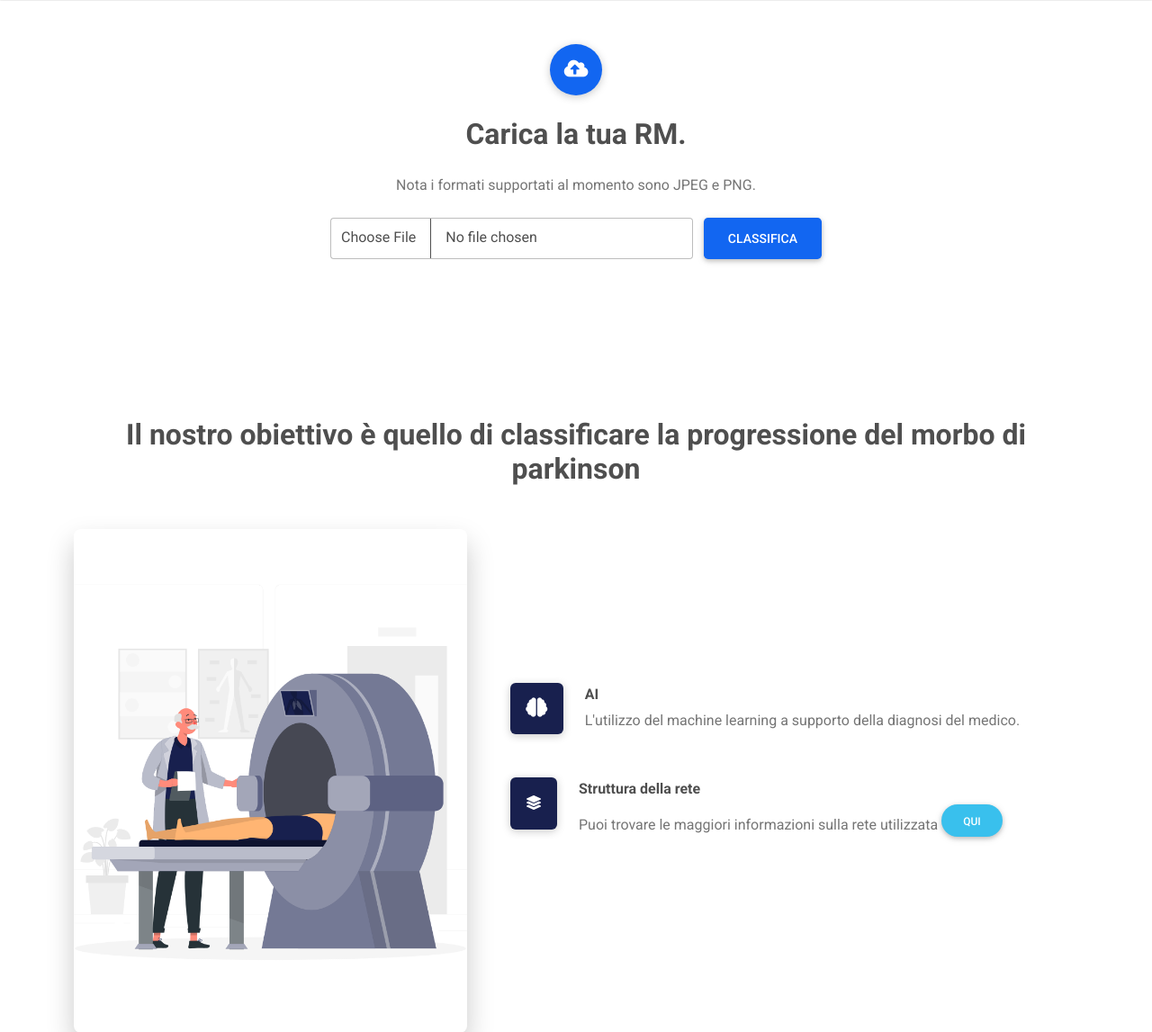
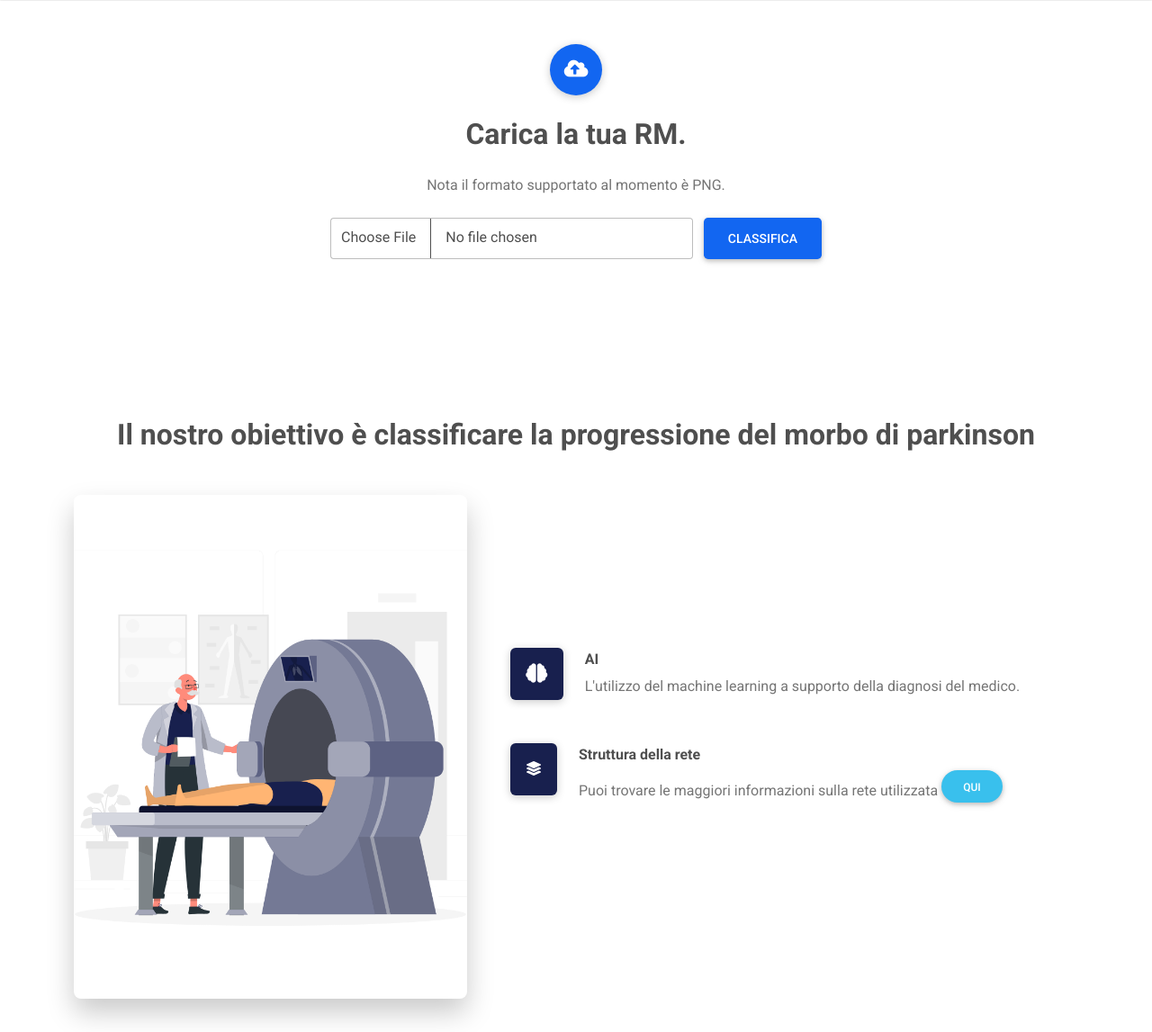
Before and after one commit to Elpiu/flask-app-cnn-parkinson, a Flask app: page / in a window 1280 px wide. Shown: the part 59-1206 px from the top of the page at 90% size. Run offline with Flask 2, Linux system fonts and the light colour scheme.

Commit message:
last commit

```diff
--- a/app.py
+++ b/app.py
@@ -39,7 +39,7 @@ def classify(model, image_path):
         preprocessed_imgage, (1, IMAGE_SIZE[0], IMAGE_SIZE[1], 3)
     )
 
-    #Le cinque classi di predizione
+    #Le quattro classi di predizione
     prob = cnn_model.predict(preprocessed_imgage)
     label = ["No Parkinson",
              "Avanzamento lieve", "Avanzamento intermedio", "Utlimo Stadio della malattia"]
--- a/templates/index.html
+++ b/templates/index.html
@@ -36,7 +36,7 @@
                                     aria-controls="#picker-editor" class="fas fa-cloud-upload-alt fa-lg text-white fa-fw"></i>
                             </div>
                             <h2 class="fw-bold mb-4">Carica la tua RM.</h2>
-                            <p class="text-muted mb-4">Nota i formati supportati al momento sono JPEG e PNG.</p>
+                            <p class="text-muted mb-4">Nota il formato supportato al momento è PNG.</p>
                             <form action="/classify" method="post" enctype="multipart/form-data">
                                 <div class="d-md-flex flex-row text-center">
                                     <div class="form-outline flex-fill me-1 mb-4 mb-md-0">
@@ -60,7 +60,7 @@
             </section><!----></div>
         <div class="" data-draggable="true" style="position: relative;"><!----><!---->
             <section class="container pt-5" data-v-271253ee="" draggable="false">
-                <section class="mb-10"><h2 class="fw-bold mb-5 text-center">Il nostro obiettivo è quello di classificare la progressione del morbo di parkinson</h2>
+                <section class="mb-10"><h2 class="fw-bold mb-5 text-center">Il nostro obiettivo è classificare la progressione del morbo di parkinson</h2>
 
                     <div class="row gx-lg-5 align-items-center">
                         <div class="col-lg-5 mb-5 mb-lg-0">
@@ -93,7 +93,7 @@
                                 </div>
                                 <div class="flex-grow-1 ms-4"><p class="fw-bold mb-1">Struttura della rete</p>
                                     <p class="text-muted mb-0">Puoi trovare le maggiori informazioni sulla rete utilizzata
-                                        <a class="btn btn-info btn-rounded" href="#">QUI</a>
+                                        <a class="btn btn-info btn-rounded" href="https://github.com/Elpiu/cnn-evaluate-parkinson-bd#cnn">QUI</a>
 
                                     </p></div>
                             </div>
```
Also changed, not shown: README.md, uploads/aciigonq.png (added), uploads/alciozac.png (added), uploads/bmcrsxst.png (added), uploads/bnyhxtbk.png (added), uploads/bwutxqgw.png (added), uploads/clyazvbv.png (added), uploads/dcjzrkjc.png (added), uploads/eolytrnw.png (added), uploads/mafkcrju.png (added), uploads/mieghgzg.png (added), uploads/vqyothis.png (added), uploads/wcowzcmd.png (added), uploads/ybfxqhvx.png (added), 1 more files.
